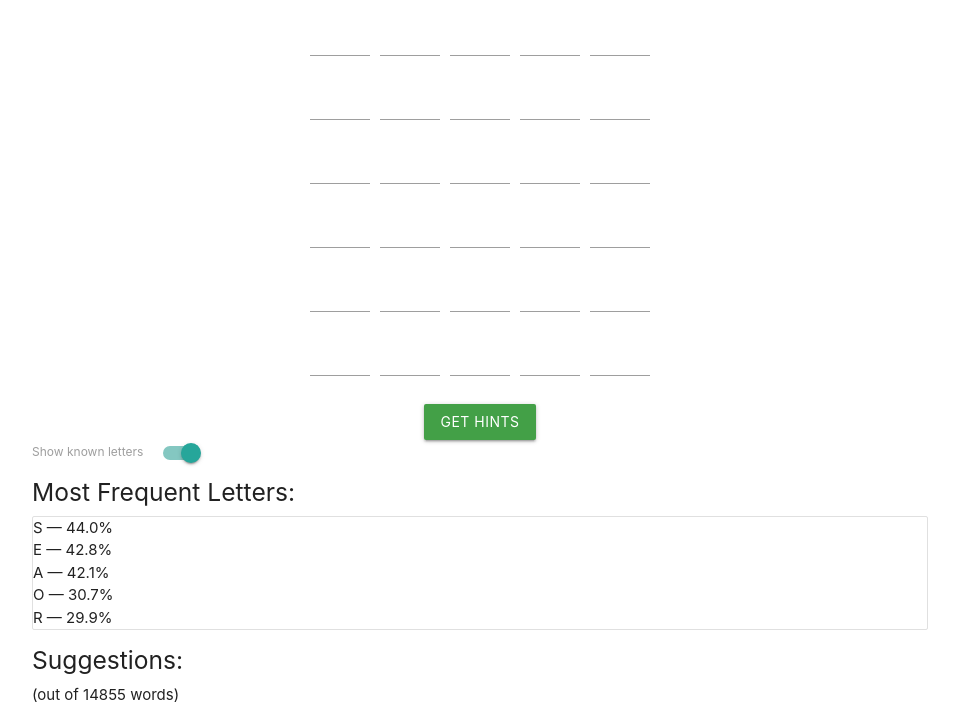
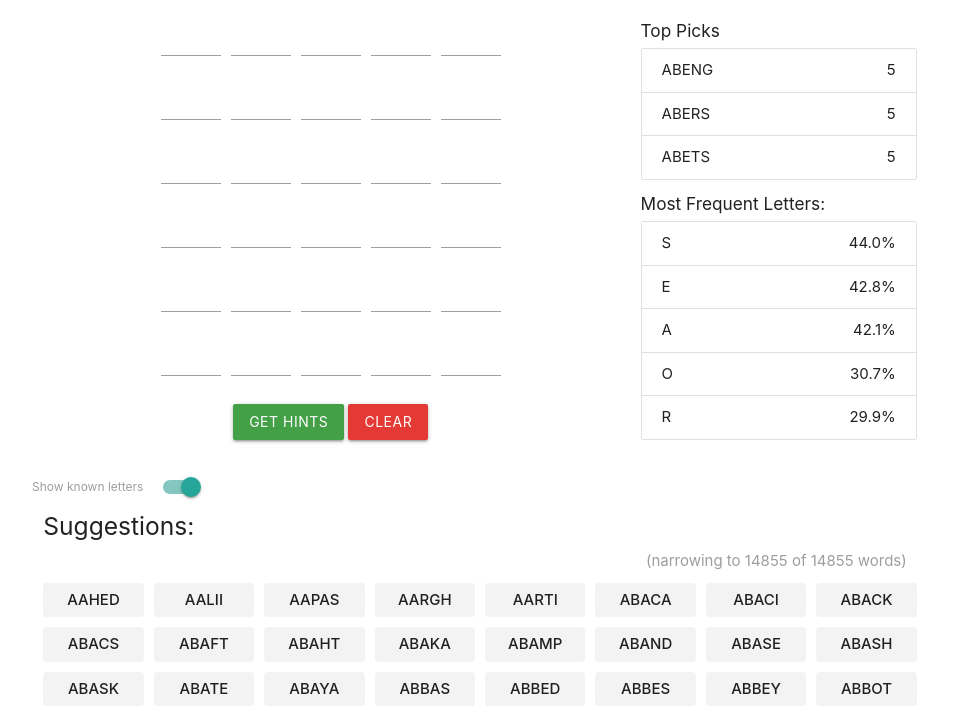
Before and after one commit to jdhunterae/wordle-helper, a plain HTML site: page index.html in a window 1280 px wide. Both pictures are taken after a click on the button "GET HINTS". Shown: the part 64-775 px from the top of the page, without its empty margins (160-1119 px from the left). Drawn offline with nearby package versions, Linux system fonts and the light colour scheme.

Commit message:
Updated layout and suggestion logic

```diff
--- a/css/style.css
+++ b/css/style.css
@@ -1,3 +1,30 @@
+#grid-container {
+    margin-bottom: 20px;
+}
+
+#right-panel {
+    margin-top: 0;
+}
+
+#out-of {
+    margin-right: 10px;
+}
+
+.suggestion-grid {
+    display: grid;
+    grid-template-columns: repeat(auto-fill, minmax(100px, 1fr));
+    gap: 10px;
+    margin-top: 10px;
+}
+
+.suggestion-grid .suggestion-item {
+    background-color: #f3f3f3;
+    padding: 6px 10px;
+    text-align: center;
+    border-radius: 4px;
+    font-weight: 500;
+}
+
 .wordle-board {
     display: grid;
     grid-template-columns: repeat(5, 60px);
--- a/index.html
+++ b/index.html
@@ -20,12 +20,25 @@
   <body class="container">
     <h4 class="center-align">Wordle Helper</h4>
 
+    <div class="row">
+      <div class="col s12 m8" id="left-panel">
         <div id="grid-container" class="wordle-board"></div>
 
         <div class="center-align">
           <button class="btn green darken-1" onclick="applyHints()">
             Get Hints
           </button>
+          <button class="btn red darken-1" onclick="clearBoard()">Clear</button>
+        </div>
+      </div>
+
+      <div class="col s12 m4" id="right-panel">
+        <h6>Top Picks</h6>
+        <ul id="top-picks" class="collection"></ul>
+
+        <h6>Most Frequent Letters:</h6>
+        <ul id="stats" class="collection"></ul>
+      </div>
     </div>
 
     <div class="switch">
@@ -36,12 +49,13 @@
       </label>
     </div>
 
-    <h5>Most Frequent Letters:</h5>
-    <ul id="stats" class="collection"></ul>
-
+    <div class="row">
+      <div class="col s12">
         <h5>Suggestions:</h5>
-    <div id="out-of"></div>
-    <ul id="suggestions" class="collection"></ul>
+        <div id="out-of" class="grey-text right-align"></div>
+        <div id="suggestions" class="suggestion-grid"></div>
+      </div>
+    </div>
 
     <script src="js/script.js"></script>
   </body>
--- a/js/script.js
+++ b/js/script.js
@@ -50,6 +50,23 @@ function createBoard() {
     guesses[0][0].focus();
 }
 
+function clearBoard() {
+    guesses.forEach(row => {
+        row.forEach(cell => {
+            cell.value = "";
+            cell.dataset.state = "unset";
+            cell.className = "word-cell";
+        });
+    });
+
+    document.getElementById("stats").innerHTML = "";
+    document.getElementById("suggestions").innerHTML = "";
+    document.getElementById("top-picks").innerHTML = "";
+    document.getElementById("out-of").innerHTML = "";
+
+    guesses[0][0].focus(); // Refocus on the first cell
+}
+
 function handleTyping(e, row, col) {
     const cell = e.target;
     cell.value = cell.value.toUpperCase();
@@ -97,10 +114,32 @@ function calculateLetterFrequencies(words, hideKnown = false, knownLetters = new
         .slice(0, 5)
         .map(([char, count]) => {
             const percent = ((count / totalWords) * 100).toFixed(1);
-            return `${char.toUpperCase()} — ${percent}%`;
+            return { char, rate: percent };
         });
 
     return sorted;
+}
+
+function scoreWord(word, knownLetters, exact, invalid, topLetters) {
+    let score = 0;
+    const used = new Set();
+
+    for (let i = 0; i < 5; i++) {
+        const char = word[i];
+        if (used.has(char)) continue;
+        used.add(char);
+
+        if (topLetters.includes(char)) score += 3;
+
+        if (knownLetters.has(char)) {
+            if (exact[i] === char) score += 5;
+            else if (invalid[i]?.has(char)) score -= 2;
+            else score += 2;
+        }
+    }
+
+    score += used.size;
+    return score;
 }
 
 function applyHints() {
@@ -154,11 +193,39 @@ function applyHints() {
     const hideKnown = !toggle.checked;
 
     const stats = calculateLetterFrequencies(results, hideKnown, knownLetters);
-    document.getElementById("stats").innerHTML = stats.map(s => `<li>${s}</li>`).join("");
+    document.getElementById("stats").innerHTML = stats
+        .map(s => `<li class="collection-item">${s.char.toUpperCase()}<span class="right">${s.rate}%</span></li>`)
+        .join("");
 
-    document.getElementById("out-of").innerHTML = `(out of ${wordList === null ? 'undefined' : wordList.length} words)`;
+    document.getElementById("out-of").innerHTML = `(narrowing to ${results.length} of ${wordList.length} words)`;
 
-    suggestionsList.innerHTML = results.slice(0, 10).map(w => `<li class="collection-item">${w}</li>`).join("");
+    suggestionsList.innerHTML = results
+        .slice(0, 30)
+        .map(w => `<div class="suggestion-item">${w.toUpperCase()}</div>`)
+        .join("");
+
+    const rawTopLetters = calculateLetterFrequencies(results, false);
+    const topLetters = rawTopLetters.map(entry => entry[0]?.toLocaleLowerCase?.() || "");
+
+    // Build invalid position map from yello letters
+    const invalid = {};
+    partial.forEach(({ letter, notAt }) => {
+        if (!invalid[notAt]) invalid[notAt] = new Set();
+        invalid[notAt].add(letter);
+    });
+
+    // Score words using current context
+    const ranked = results.map(word => ({
+        word,
+        score: scoreWord(word, new Set([...included, ...knownLetters]), exact, invalid, topLetters)
+    })).sort((a, b) => b.score - a.score);
+
+    // Update top-picks UI
+    const topPicksHTML = ranked.slice(0, 3)
+        .map(p => `<li class="collection-item">${p.word.toUpperCase()}<span class="right">${p.score}</span></li>`)
+        .join("");
+
+    document.getElementById("top-picks").innerHTML = topPicksHTML;
 }
 
 Set.prototype.hasAny = function (arr) {
```
Lines whose indentation alone changed are shown as unchanged.
